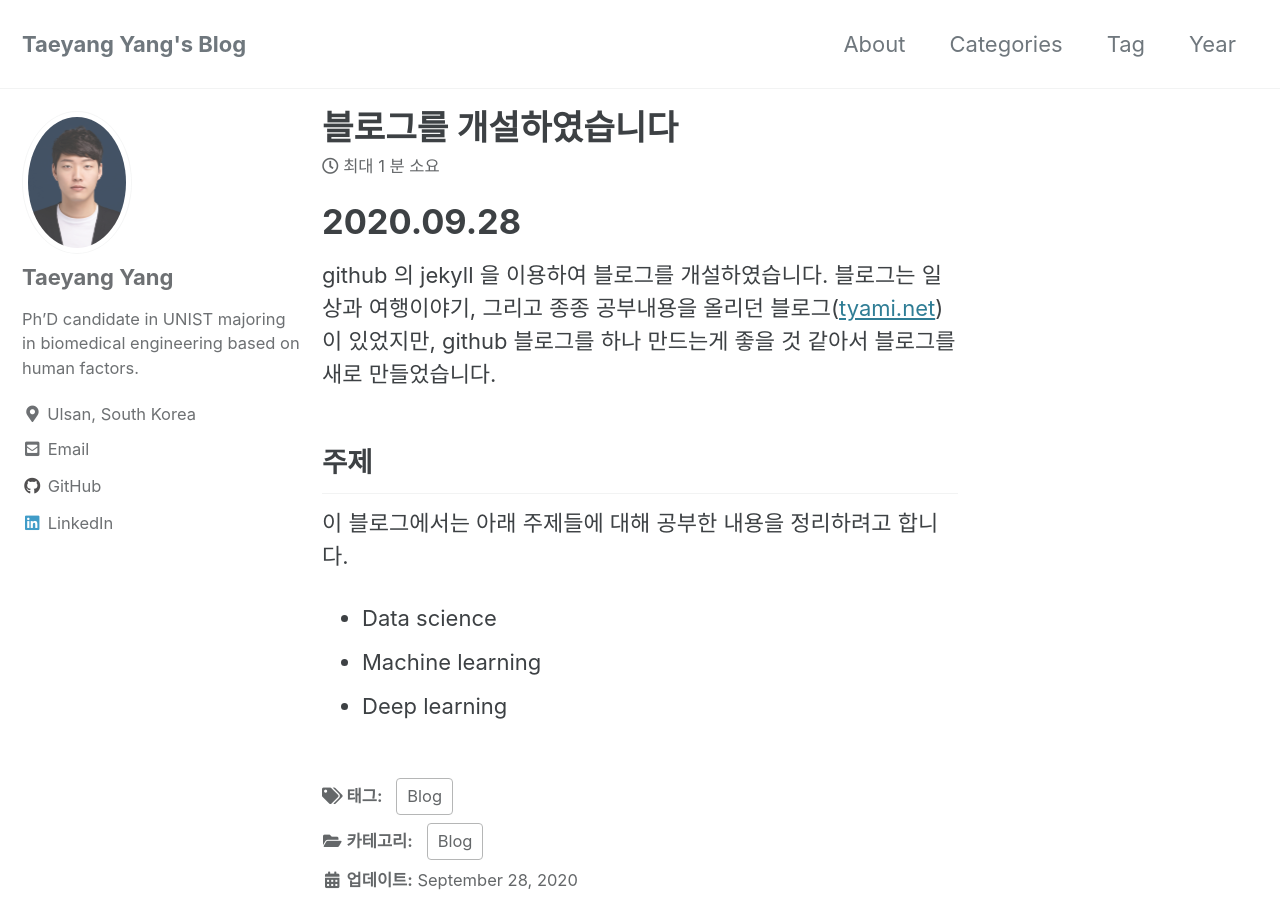
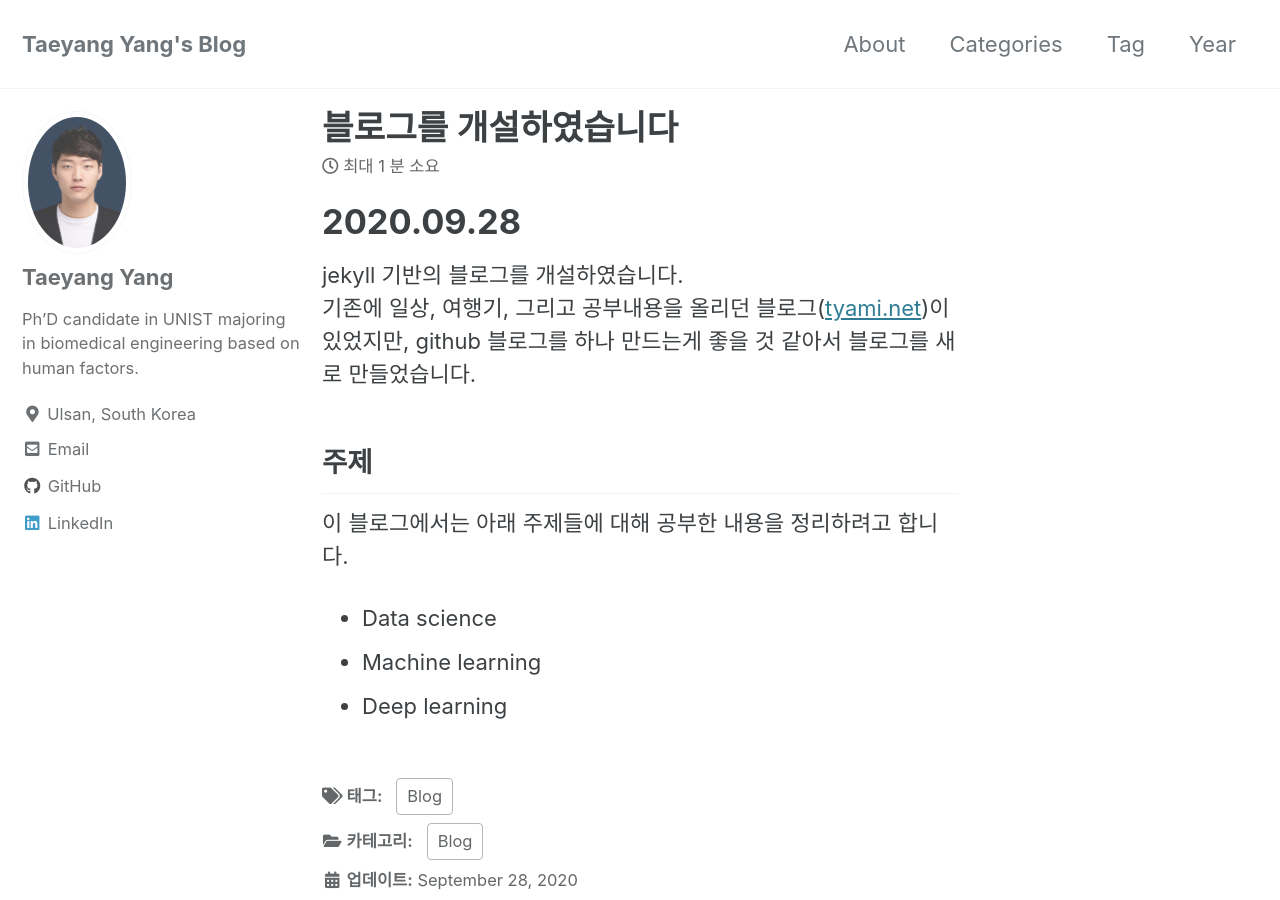
Before and after one commit to tyami/tyami.github.io, a Jekyll site: the page built from _posts/2020-09-28-first-posting.md, in a window 1280 px wide and 900 px high. Built offline with Jekyll 4.4.1, drawn with Linux system fonts in a browser that asks for light colours; cached includes are drawn as plain includes.

Commit message:
Update 2020-09-28-first-posting.md

```diff
--- a/_posts/2020-09-28-first-posting.md
+++ b/_posts/2020-09-28-first-posting.md
@@ -10,8 +10,8 @@ tags:
 ---
 
 # 2020.09.28
-github 의 jekyll 을 이용하여 블로그를 개설하였습니다.
-블로그는 일상과 여행이야기, 그리고 종종 공부내용을 올리던 블로그([tyami.net](http://tyami.net))이 있었지만, github 블로그를 하나 만드는게 좋을 것 같아서 블로그를 새로 만들었습니다.
+jekyll 기반의 블로그를 개설하였습니다.
+기존에 일상, 여행기, 그리고 공부내용을 올리던 블로그([tyami.net](http://tyami.net))이 있었지만, github 블로그를 하나 만드는게 좋을 것 같아서 블로그를 새로 만들었습니다.
 
 ## 주제
 이 블로그에서는 아래 주제들에 대해 공부한 내용을 정리하려고 합니다.
```
